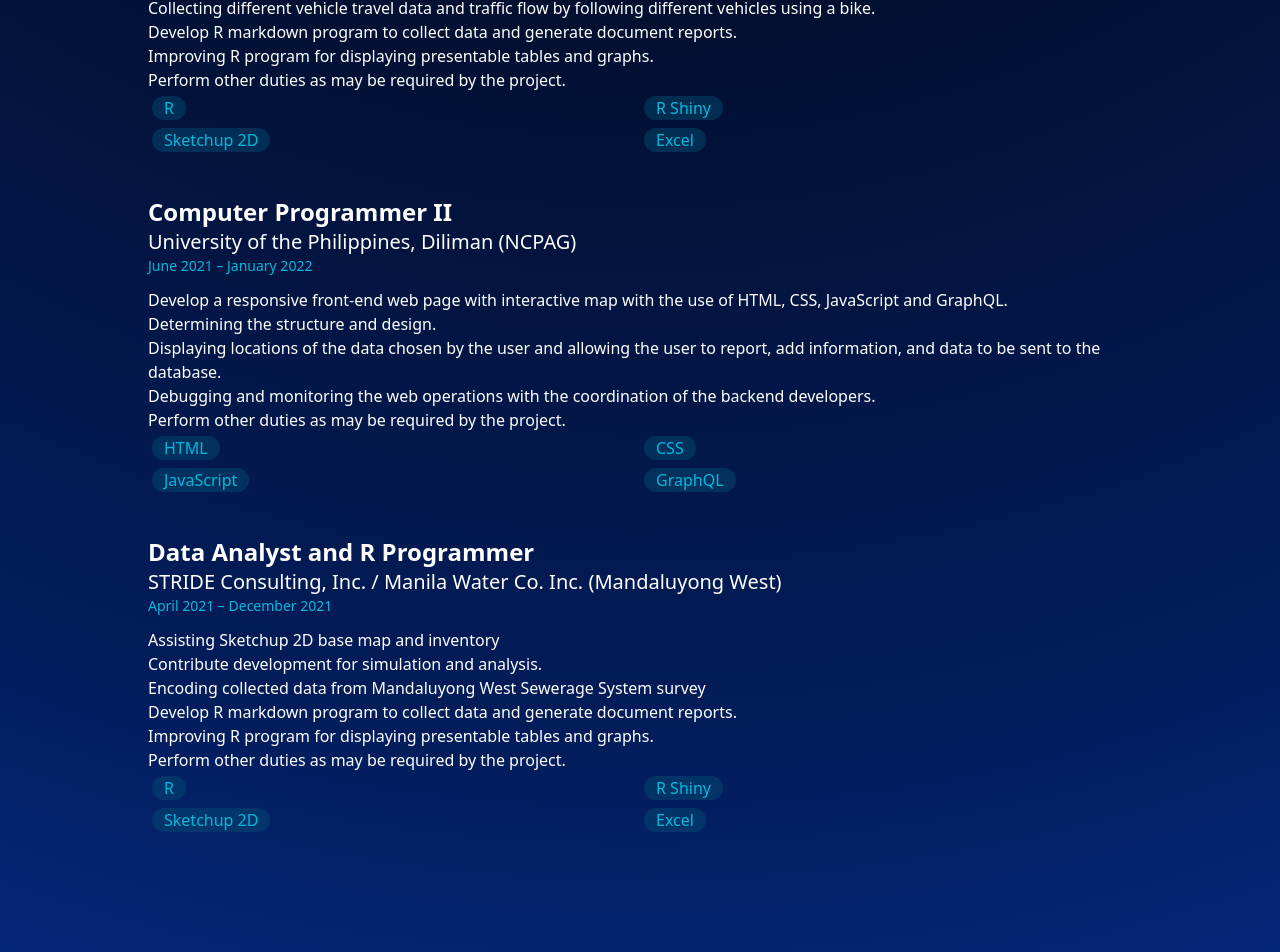
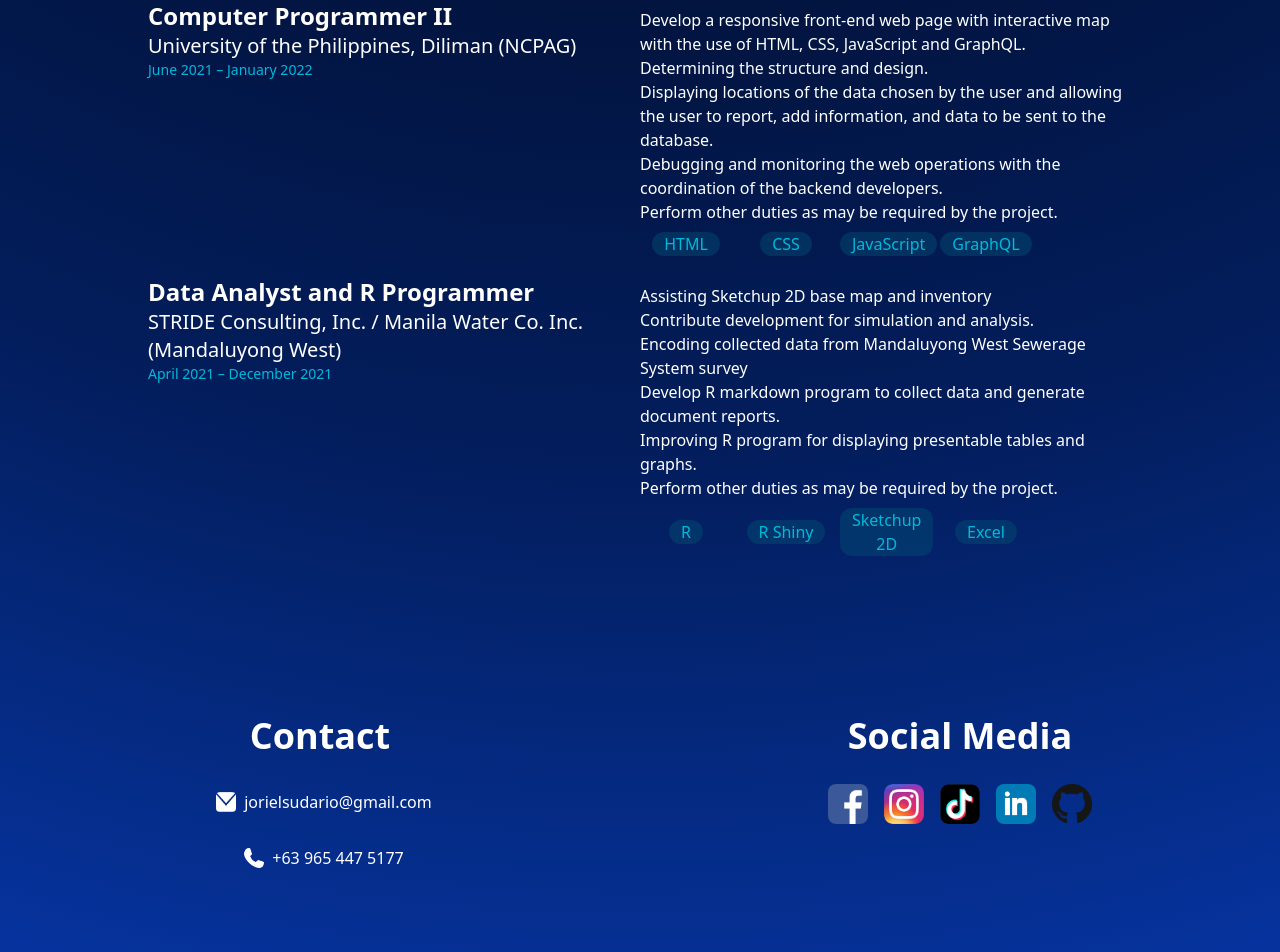
Before and after one commit to JorielBrian/Joriel_Portfolio_2025, a React (Vite) app: page / in a window 1280 px wide. Shown: the part 3272-4224 px from the top of the page. Built offline with nearby package versions, Linux system fonts and the light colour scheme.

Commit message:
Updating Responsive Design

```diff
--- a/src/Components/Footer.tsx
+++ b/src/Components/Footer.tsx
@@ -4,7 +4,7 @@ import { motion } from "framer-motion";
 const Footer = () =>{
     return (
 
-        <motion.footer initial={{y:100, opacity:0}} whileInView={{y:0, opacity:1}} transition={{ease:"easeIn", duration:1}}  className="2xl:grid 2xl:grid-cols-2 2xl:m-5 py-20">
+        <motion.footer initial={{y:100, opacity:0}} whileInView={{y:0, opacity:1}} transition={{ease:"easeIn", duration:1}}  className="py-20 md:grid md:grid-cols-2">
             <div className="text-center">
                 <h1 className="text-4xl font-bold p-2 m-3">Contact</h1>
                 <div className="text-center">
@@ -24,7 +24,7 @@ const Footer = () =>{
                     ))}
                 </div>
             </div>
-            <p className="col-span-2 text-center">This website portfolio is developed using React, Typescript, TailwindCSS</p>
+            <p className="col-span-2 mt-15 text-center">This website portfolio is developed using React, Typescript, TailwindCSS</p>
         </motion.footer>
     );
 }
--- a/src/Components/Qualifications.tsx
+++ b/src/Components/Qualifications.tsx
@@ -8,19 +8,23 @@ const Qualifications = () =>{
             <motion.h1 initial={{opacity:0}} whileInView={{opacity:1}} transition={{ease:"easeIn", duration:0.5}}  className="text-4xl font-bold text-center">Key Qualifications</motion.h1>
             <div className="2xl:p-3 rounded-sm">
                 {QUALIFICATIONS && QUALIFICATIONS.map(qualification => (
-                    <div key={qualification.title} className="2xl:flex my-10 justify-between">
-                        <motion.div initial={{x:-100, opacity:0}} whileInView={{x:0, opacity:1}} transition={{ease:"easeIn", duration:0.5}}  className="w-full my-3 2xl:w-1/2 2xl:p-2">
+                    <div key={qualification.title} className="my-5 xl:flex">
+                        <motion.div initial={{x:-100, opacity:0}} whileInView={{x:0, opacity:1}} transition={{ease:"easeIn", duration:0.5}}  className="w-full xl:w-1/2 2xl:p-2">
                             <h1 className="text-2xl 2xl:text-3xl font-bold motion">{qualification.title}</h1>
                             <h3 className="text-xl 2xl:text-2xl animate-[fromLeft_1s_ease]">{qualification.company}</h3>
                             <h4 className="text-sm 2xl:text-xl text-cyan-500">{qualification.date}</h4>
                         </motion.div>
-                        <motion.div initial={{x:100, opacity:0}} whileInView={{x:0, opacity:1}} transition={{ease:"easeIn", duration:0.5}}  className="w-full 2xl:w-1/2 2xl:p-2">
-                            {qualification.description.map(task => (
-                                <p key={task}>{task}</p>
-                            ))}
-                            <div className="grid grid-cols-2 2xl:flex">
+                        {/* DESCRIPTIONS */}
+                        <motion.div initial={{x:100, opacity:0}} whileInView={{x:0, opacity:1}} transition={{ease:"easeIn", duration:0.5}}  className="w-full xl:w-1/2">
+                            <div className="py-2">
+                                {qualification.description.map(task => (
+                                    <p key={task}>{task}</p>
+                                ))}
+                            </div>
+                            {/* SKILLS USED */}
+                            <div className="grid grid-cols-2 sm:grid-cols-4 md:grid-cols-5 lg:grid gap-2 items-center">
                                 {qualification.skills.map(skill => (
-                                    <p key={skill} className="w-fit min-w-5 px-3 m-1 rounded-xl text-center 2xl:px-3 bg-sky-900/50 2xl:rounded-2xl text-cyan-500">{skill}</p>
+                                    <p key={skill} className="w-fit m-auto min-w-5 px-3 rounded-xl text-center 2xl:px-3 bg-sky-900/50 2xl:rounded-2xl text-cyan-500">{skill}</p>
                                 ))}
                             </div>
                         </motion.div>
```
